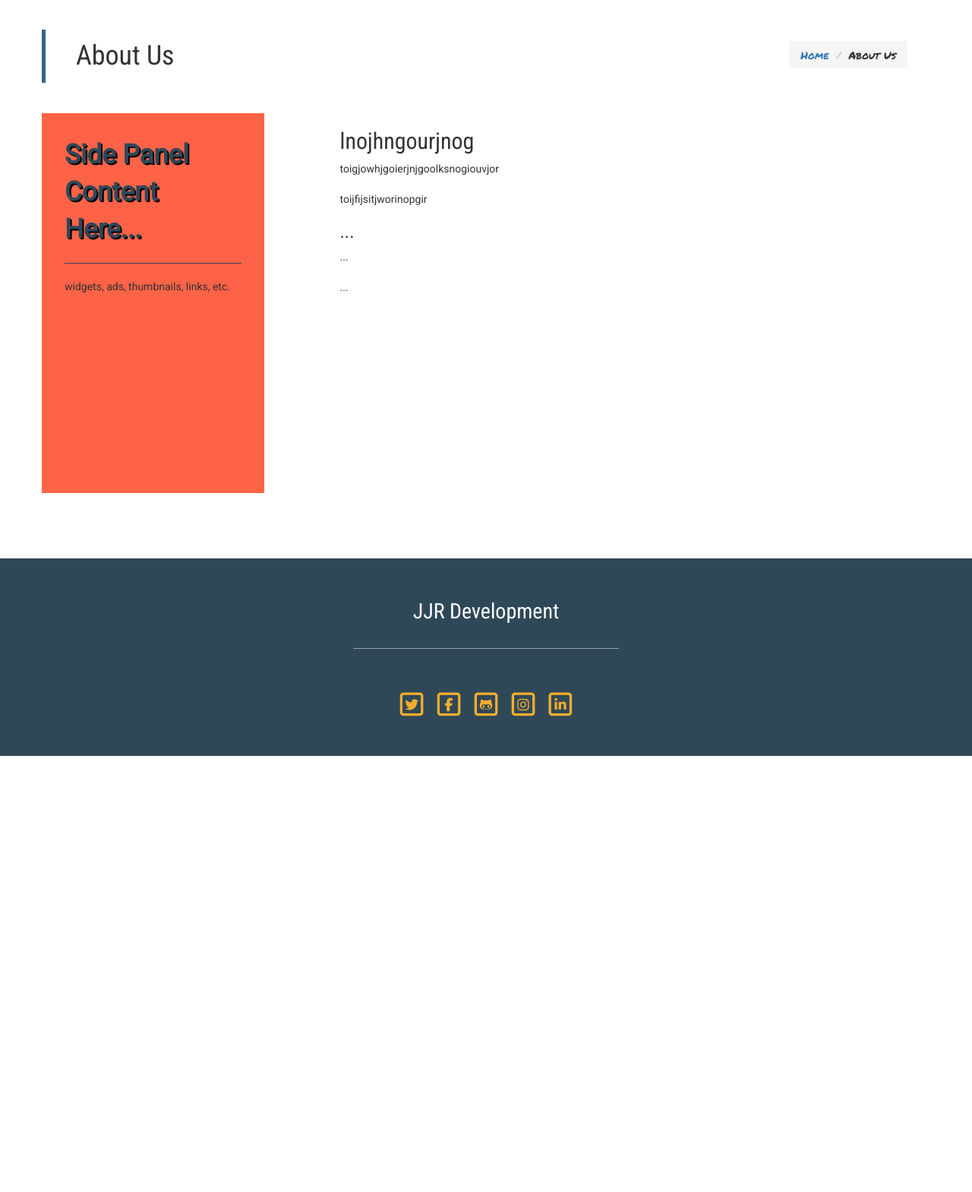
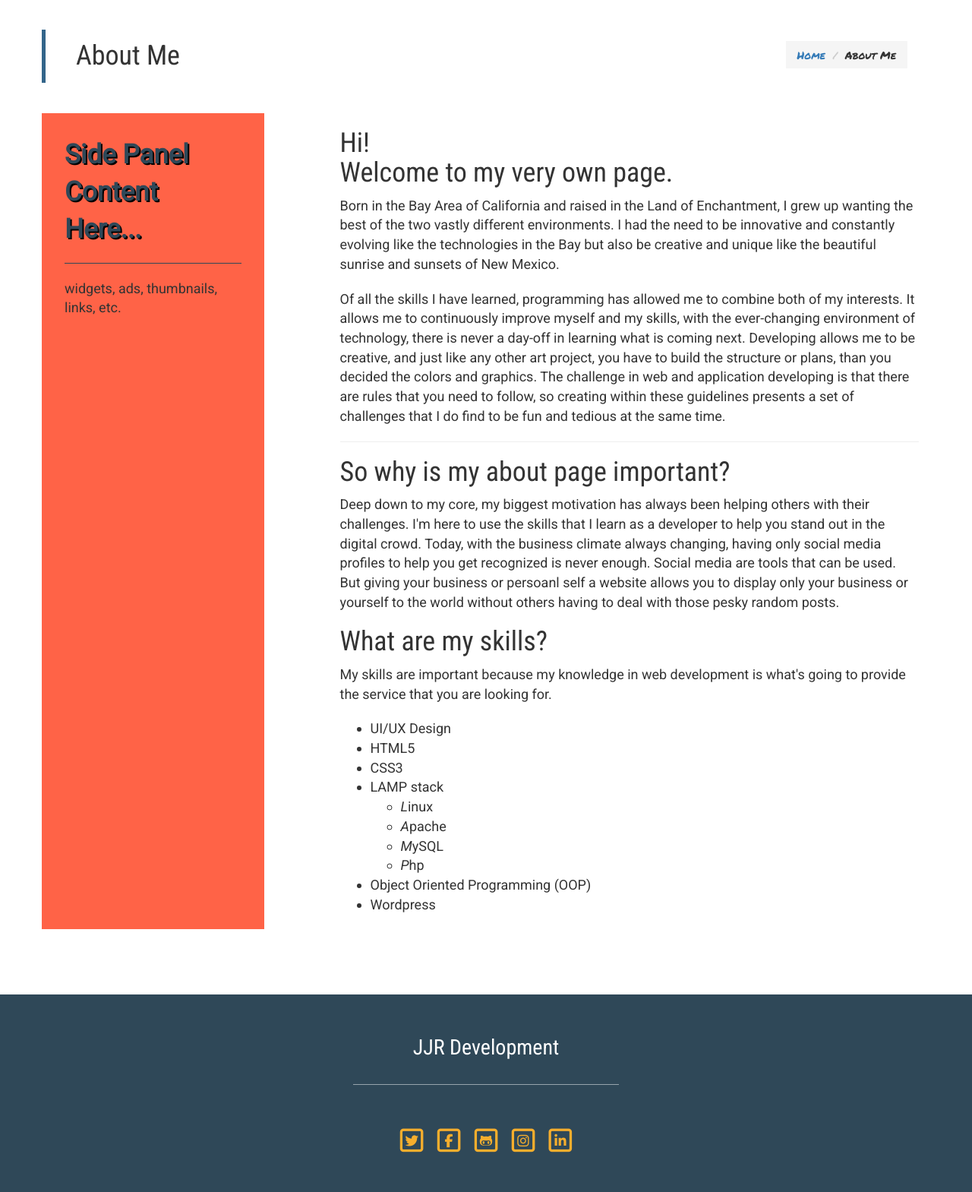
Before and after one commit to JosephBlu/portfolio_pwp, a PHP site: page /about in a window 1280 px wide. Shown: the part 131-1700 px from the top of the page at 76% size. Before the commit the page ends 1126 px from the top, so only its background shows below. Run offline with PHP 8.4, Linux system fonts and the light colour scheme; some libraries are stand-ins or nearby versions.

Commit message:
added the href links "about me", "services", and "contact me" on the welcome page. also added the content in the about me page.

```diff
--- a/public_html/about/index.php
+++ b/public_html/about/index.php
@@ -2,7 +2,7 @@
 /*grab current directory*/
 $CURRENT_DIR = __DIR__;
 /*set page title here*/
-$PAGE_TITLE = "About Us";
+$PAGE_TITLE = "About Me";
 /*load the HTML head tag: head-utils.php*/
 require_once(dirname(__DIR__) . "/php/partials/head-utils.php");
 ?>
@@ -24,12 +24,35 @@ require_once(dirname(__DIR__) . "/php/partials/head-utils.php");
 				<!-- page content -->
 				<div class="col-sm-9 col-sm-push-3 content-panel">
 					<div>
-						<h2>lnojhngourjnog</h2>
-						<p>toigjowhjgoierjnjgoolksnogiouvjor</p>
-						<p>toijfijsitjworinopgir</p>
-						<h3>...</h3>
-						<p>...</p>
-						<p>...</p>
+						<h1>Hi! <br>Welcome to my very own page.</h1>
+						<p>Born in the Bay Area of California and raised in the Land of Enchantment, I grew up wanting the best of the two vastly different environments. I had the need to be innovative and constantly evolving like the technologies in the Bay but also be creative and unique like the beautiful sunrise and sunsets of New Mexico.  </p>
+						<p>Of all the skills I have learned, programming has allowed me to combine both of my interests. It allows me to continuously improve myself and my skills, with the ever-changing environment of technology, there is never a day-off in learning what is coming next. Developing allows me to be creative, and just like any other art project, you have to build the structure or plans, than you decided the colors and graphics. The challenge in web and application developing is that there are rules that you need to follow, so creating within these guidelines presents a set of challenges that I do find to be fun and tedious at the same time.</p>
+						<hr>
+						<h1>So why is my about page important?</h1>
+						<p>Deep down to my core, my biggest motivation has always been helping others with their challenges. I'm here to use the skills that I learn as a developer to help you stand out in the digital crowd. Today, with the business climate always changing, having only social media profiles to help you get recognized is never enough. Social media are tools that can be used. But giving your business or persoanl self a website allows you to display only your business or yourself to the world without others having to deal with those pesky random posts.</p>
+						<div>
+						<h1>What are my skills?</h1>
+						</div>
+						<div>
+						<p>My skills are important because my knowledge in web development is what's going to provide the service that you are looking for.</p>
+						</div>
+						<div >
+						<ul class="ul-style">
+							<li>UI/UX Design</li>
+							<li>HTML5</li>
+							<li>CSS3</li>
+							<li>LAMP stack
+								<ul>
+									<li><i>L</i>inux</li>
+									<li><i>A</i>pache</li>
+									<li><i>M</i>ySQL</li>
+									<li><i>P</i>hp</li>
+								</ul>
+							</li>
+							<li>Object Oriented Programming (OOP)</li>
+							<li>Wordpress</li>
+						</ul>
+					</div>
 					</div>
 				</div>
 
--- a/public_html/css/theme.css
+++ b/public_html/css/theme.css
@@ -11,6 +11,7 @@ body {
 p {
 	margin-bottom: 20px;
 	font-family: 'Roboto', sans-serif;
+	font-size: 18px;
 }
 
 a,
@@ -113,6 +114,7 @@ nav.navbar {
 	background: url("../images/beach.jpg") no-repeat center center;
 	background-attachment: fixed;
 	background-size: cover;
+	opacity: 50;
 	min-height: 400px;
 }
 
@@ -292,3 +294,14 @@ footer.footer {
 	color: tomato;
 	text-decoration: none;
 }
+
+
+/****************************************
+* About page
+*****************************************/
+
+ .ul-style {
+	font-family: 'Roboto', sans-serif;
+	 margin-bottom: 20px;
+	 font-size: 18px;
+}
```
Also changed, not shown: public_html/index.php (+5 -5 lines), public_html/images/phpScreen.png (added).
